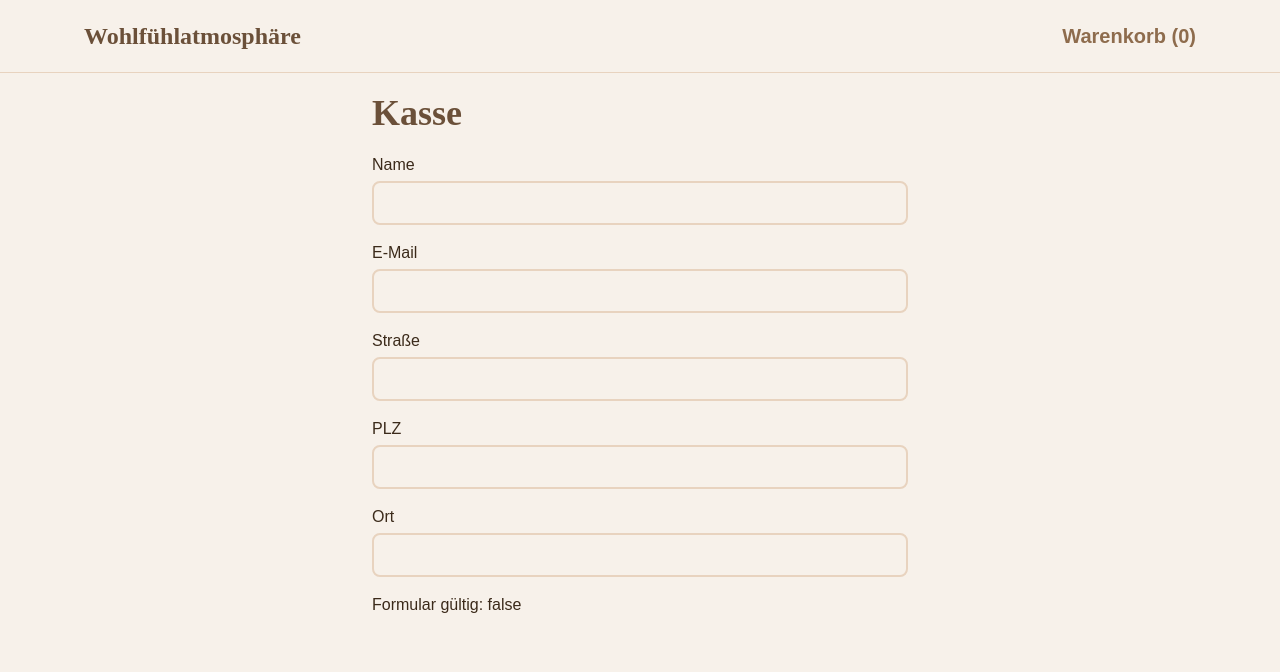
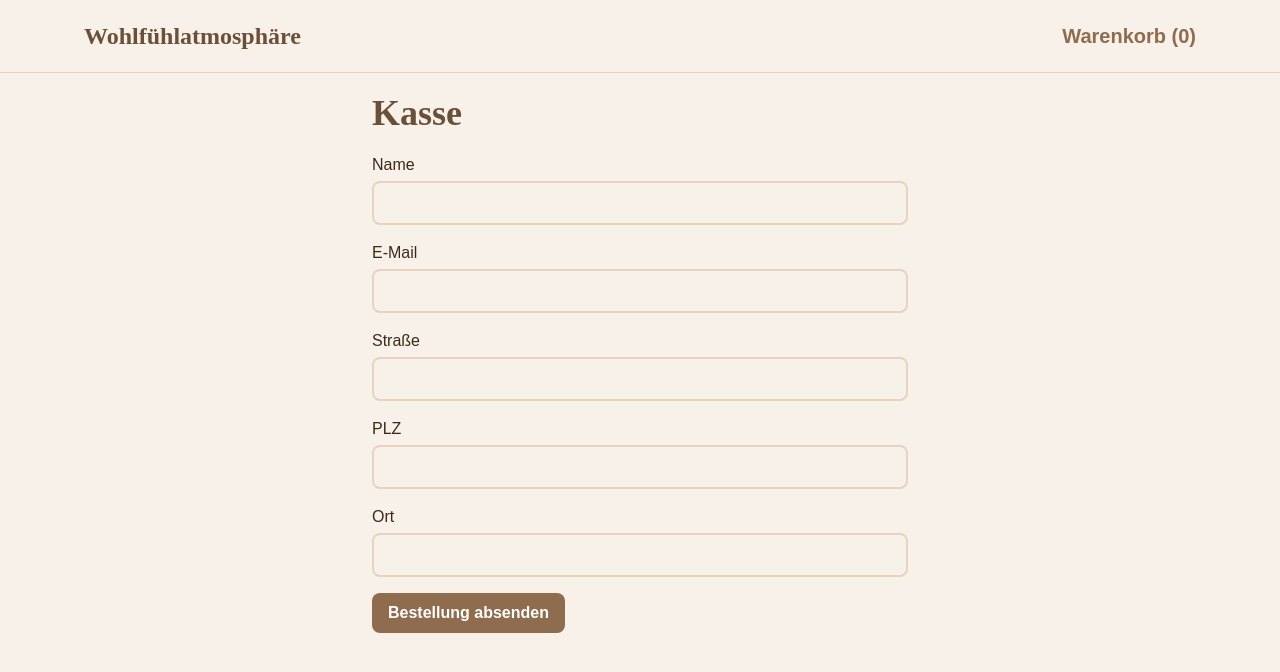
Before and after one commit to maximilianbese/E-Commerce-Shop, an Angular app in the folder client/: page /kasse in a window 1280 px wide. Shown: the top 672 px of the page. Built offline with nearby package versions, Linux system fonts and the light colour scheme.

Commit message:
feat: enhance checkout process with input validation and order confirmation

```diff
--- a/client/src/app/features/checkout/checkout-page/checkout-page.html
+++ b/client/src/app/features/checkout/checkout-page/checkout-page.html
@@ -1,7 +1,10 @@
 <main class="p-5 max-w-xl mx-auto">
   <h1 class="text-4xl font-heading text-brand-dark font-semibold">Kasse</h1>
 
-  <form [formGroup]="form" class="flex flex-col gap-4 py-5">
+  @if (ordered()) {
+    <p class="py-5 text-xl">Danke für deine Bestellung! 🎉</p>
+  } @else {
+    <form [formGroup]="form" (ngSubmit)="submit()" class="flex flex-col gap-4 py-5">
       <label class="flex flex-col gap-1">
         Name
         <input formControlName="name" class="border-2 border-surface rounded-lg p-2" />
@@ -42,6 +45,7 @@
         }
       </label>
 
-    <p>Formular gültig: {{ form.valid }}</p>
+      <app-button type="submit">Bestellung absenden</app-button>
     </form>
+  }
 </main>
--- a/client/src/app/features/checkout/checkout-page/checkout-page.ts
+++ b/client/src/app/features/checkout/checkout-page/checkout-page.ts
@@ -1,8 +1,10 @@
-import { Component, inject } from '@angular/core';
+import { Component, inject, signal } from '@angular/core';
 import { FormBuilder, ReactiveFormsModule, Validators } from '@angular/forms';
+import { CartService } from '../../../shared/services/cart-service';
+import { Button } from '../../../shared/ui/button/button';
 
 @Component({
-  imports: [ReactiveFormsModule],
+  imports: [ReactiveFormsModule, Button],
   selector: 'app-checkout-page',
   styleUrl: './checkout-page.scss',
   templateUrl: './checkout-page.html',
@@ -17,4 +19,17 @@ export class CheckoutPage {
     zip: ['', [Validators.required, Validators.pattern(/^\d{5}$/)]],
     city: ['', Validators.required],
   });
+
+  private readonly cartService = inject(CartService);
+  protected readonly ordered = signal(false);
+
+  protected submit(): void {
+    if (this.form.invalid) {
+      this.form.markAllAsTouched();
+      return;
+    }
+    this.cartService.clear();
+    this.form.reset();
+    this.ordered.set(true);
+  }
 }
--- a/client/src/app/shared/services/cart-service.ts
+++ b/client/src/app/shared/services/cart-service.ts
@@ -39,4 +39,8 @@ export class CartService {
         .filter((item) => item.quantity > 0),
     );
   }
+
+  clear(): void {
+    this.items.set([]);
+  }
 }
```
Also changed, not shown: 1 other file (tests, documents, lock files or other folders). Lines whose indentation alone changed are shown as unchanged.
